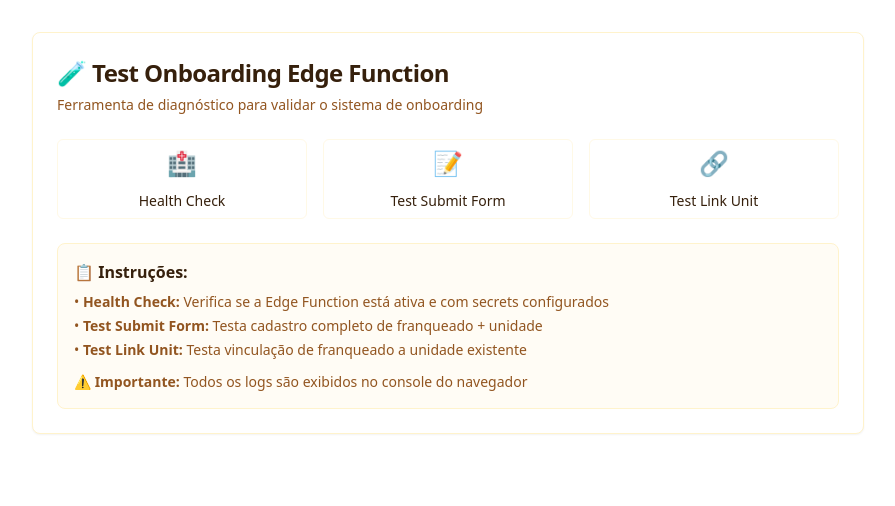
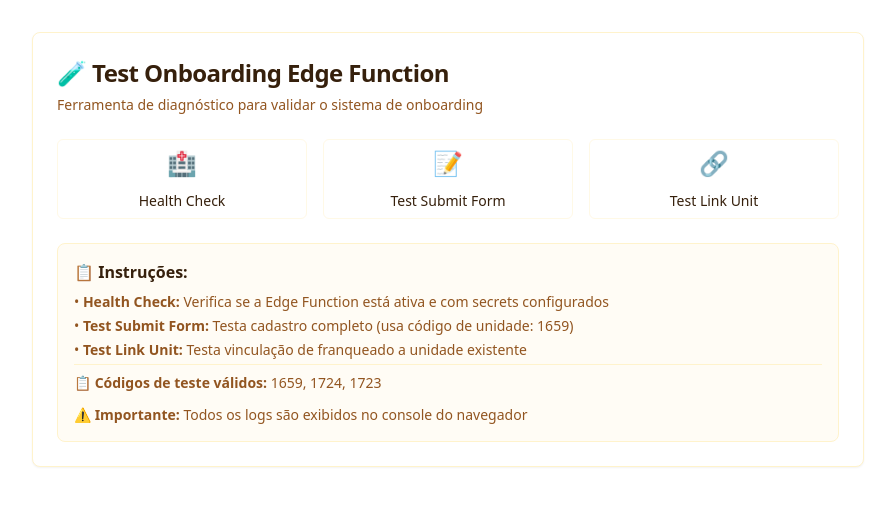
Before and after one commit to saulloallves/swift-data, a React (Vite) app: page /test-onboarding in a window 1280 px wide. Shown: the top 506 px of the page, without its empty margins (192-1087 px from the left). Built offline with nearby package versions, Linux system fonts and the light colour scheme.

Commit message:
Fix: Update test onboarding unit code

```diff
--- a/src/pages/TestOnboarding.tsx
+++ b/src/pages/TestOnboarding.tsx
@@ -60,7 +60,7 @@ const TestOnboarding = () => {
             full_name: 'Teste Sistema Debug',
             contact: '11999999999',
             owner_type: 'Sócio',
-            group_code: 9999,
+            group_code: 1659,
             group_name: 'Unidade Teste Debug',
             store_model: 'Franquia',
             store_phase: 'operacao',
@@ -239,8 +239,9 @@ const TestOnboarding = () => {
               <h4 className="font-semibold mb-2">📋 Instruções:</h4>
               <ul className="text-sm space-y-1 text-muted-foreground">
                 <li>• <strong>Health Check:</strong> Verifica se a Edge Function está ativa e com secrets configurados</li>
-                <li>• <strong>Test Submit Form:</strong> Testa cadastro completo de franqueado + unidade</li>
+                <li>• <strong>Test Submit Form:</strong> Testa cadastro completo (usa código de unidade: 1659)</li>
                 <li>• <strong>Test Link Unit:</strong> Testa vinculação de franqueado a unidade existente</li>
+                <li className="mt-2 pt-2 border-t">📋 <strong>Códigos de teste válidos:</strong> 1659, 1724, 1723</li>
               </ul>
               <p className="text-sm text-muted-foreground mt-3">
                 ⚠️ <strong>Importante:</strong> Todos os logs são exibidos no console do navegador
```
